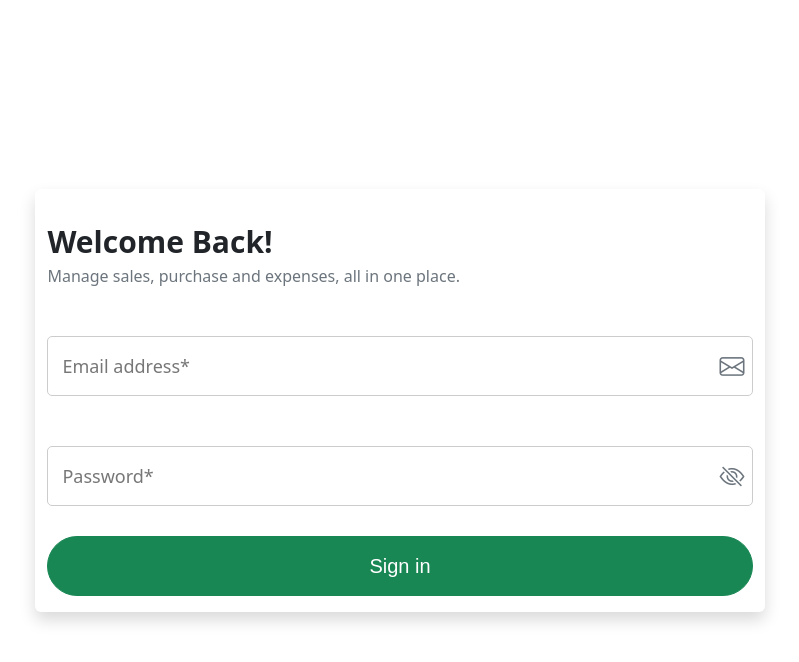
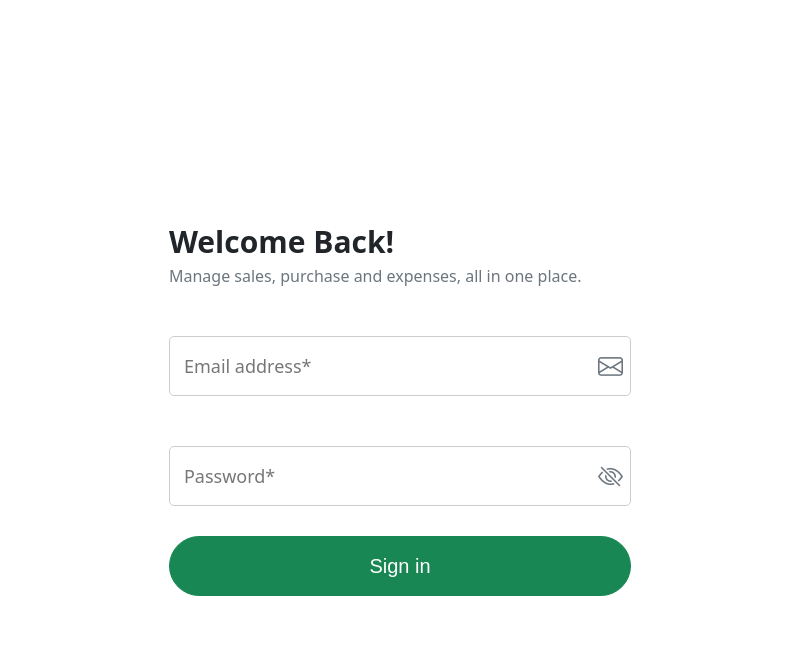
Before and after one commit to ebohsamuel/salesproject, a FastAPI app: page / in a window 1280 px wide. Shown: the top 662 px of the page, without its empty margins (240-1039 px from the left). Run offline with FastAPI, Linux system fonts and the light colour scheme.

Commit message:
updating login.html

```diff
--- a/app/templates/login.html
+++ b/app/templates/login.html
@@ -111,14 +111,14 @@
 <body class="position-relative">
     <div id="opaque" class="position-absolute d-none bg-light" style="top: 0; left: 0; height: 100%; width: 100%; opacity: 0.3; z-index: 10000;"></div>
     <div class="container-fluid d-flex align-items-center justify-content-center" style="height: 100vh; background-color: transparent;">
-        <div class="row rounded shadow flex-column" style="background-color: transparent;">
-            <div class="col-12 d-flex justify-content-start form-heading" style="margin-top: 30px;">
+        <div class="row d-flex flex-column" style="background-color: transparent;">
+            <div class="col-12 col-md-8 d-flex justify-content-start align-self-center form-heading" style="margin-top: 30px;">
                 <span class="fw-bold text-dark" style="font-size: 30px;">Welcome Back!</span>
             </div>
-            <div class="col-12 d-flex justify-content-start mb-5 form-heading">
+            <div class="col-12 col-md-8 d-flex justify-content-start align-self-center mb-5 form-heading">
                 <span class="text-secondary">Manage sales, purchase and expenses, all in one place.</span>
             </div>
-            <div class="col-12">
+            <div class="col-12 col-md-8 align-self-center">
                 <form class="row text-dark" onsubmit="return submitForm(event)">
                     <div class="email">
                         <input type="email" name="username" id="email" placeholder="">
@@ -178,7 +178,7 @@
             const form = document.querySelector('form');
 
             if (inputEmail.value === '' || inputPassword.value === '') {
-                notice.innerHTML = 'You must enter both email and password to login.';
+                notice.innerHTML = 'please enter your email and password.';
                 spinner.classList.add('d-none'); // Hide spinner
                 buttonText.style.display = ''; // Show text
                 document.getElementById('opaque').classList.add('d-none');
```
